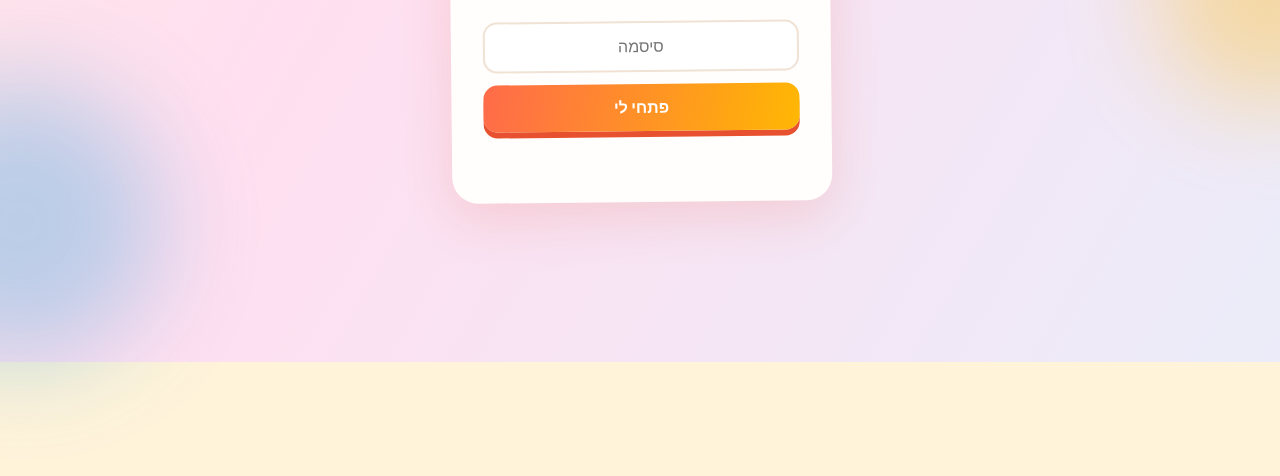
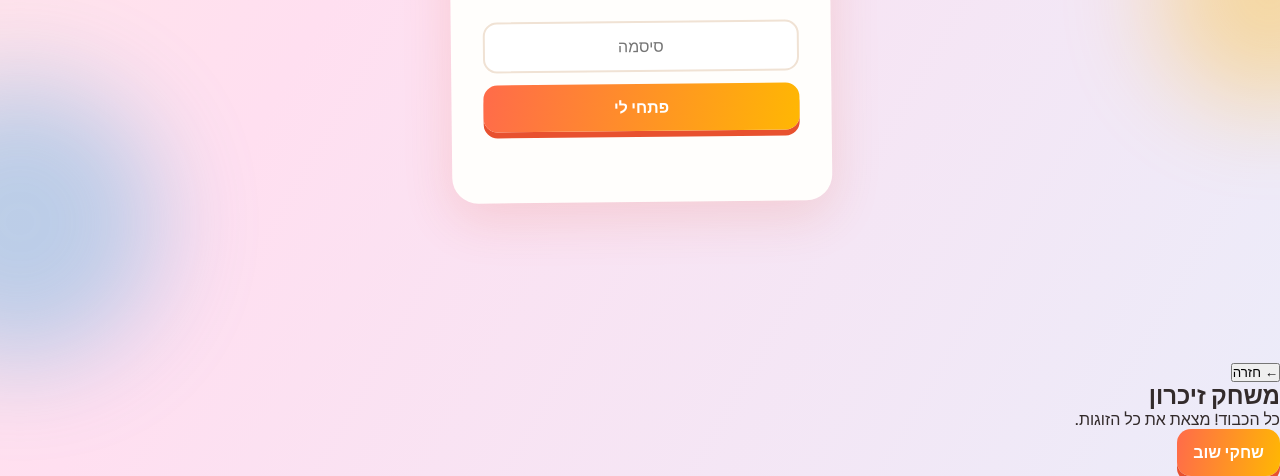
Before and after one commit to alonzvisabag/alonzvisabag.github.io, a website: page roni/index.html in a window 1280 px wide. Shown: the part 438-914 px from the top of the page. Before the commit the page ends 800 px from the top, so only its background shows below. Drawn offline with Linux system fonts and the light colour scheme.

Commit message:
Auto update [2026-08-16 16:23]

```diff
--- a/roni/index.html
+++ b/roni/index.html
@@ -505,8 +505,21 @@
   </header>
   <main id="main"></main>
   <footer>
+    <button id="memory-open-btn" class="btn">משחק זיכרון</button>
     <button id="reset-link">נעלי הכל מחדש</button>
   </footer>
+</div>
+
+<div id="memory-view">
+  <div id="memory-header">
+    <button id="memory-back-btn" type="button">← חזרה</button>
+    <h2>משחק זיכרון</h2>
+  </div>
+  <div id="memory-grid"></div>
+  <div id="memory-win">
+    <p>כל הכבוד! מצאת את כל הזוגות.</p>
+    <button id="memory-replay-btn" class="btn" type="button">שחקי שוב</button>
+  </div>
 </div>
 
 <script>
```
